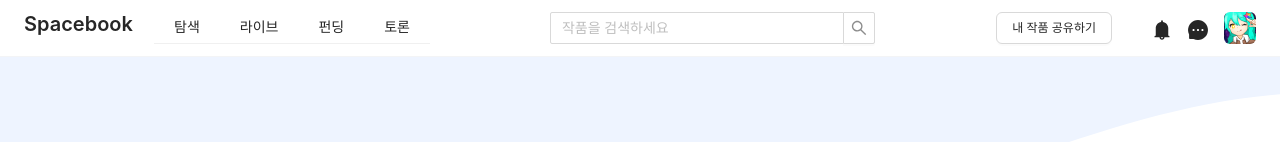
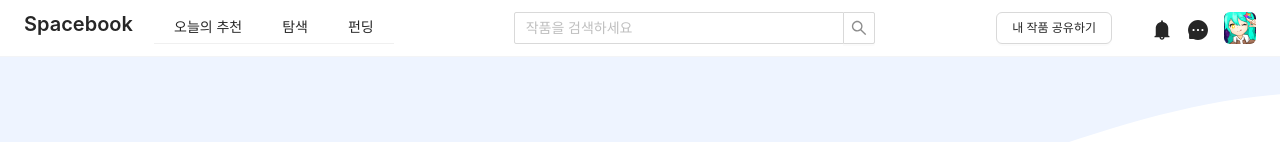
Before and after one commit to team-backspace/frontend, a React (Vite) app: page / in a window 1280 px wide. Shown: the top 142 px of the page. Built offline with nearby package versions, Linux system fonts and the light colour scheme.

Commit message:
feat(layouts.navbar): change item label

```diff
--- a/src/layouts/Navbar.jsx
+++ b/src/layouts/Navbar.jsx
@@ -26,17 +26,14 @@ class NavBar extends Component {
                     <div className="hidden xl:flex">
                         <div className="float-left mt-1">
                             <Menu mode="horizontal" className="border-b-0 h-10">
-                                <Menu.Item key="discovery">
-                                    <Link to="/discovery">탐색</Link>
+                                <Menu.Item key="recommends">
+                                    <Link to="recommends">오늘의 추천</Link>
                                 </Menu.Item>
-                                <Menu.Item key="live">
-                                    <Link to="/live">라이브</Link>
+                                <Menu.Item key="explore">
+                                    <Link to="explore">탐색</Link>
                                 </Menu.Item>
-                                <Menu.Item key="fund">
-                                    <Link to="/fund">펀딩</Link>
-                                </Menu.Item>
-                                <Menu.Item key="discuss">
-                                    <Link to="/discuss">토론</Link>
+                                <Menu.Item key="search">
+                                    <Link to="search">펀딩</Link>
                                 </Menu.Item>
                             </Menu>
                         </div>
```
